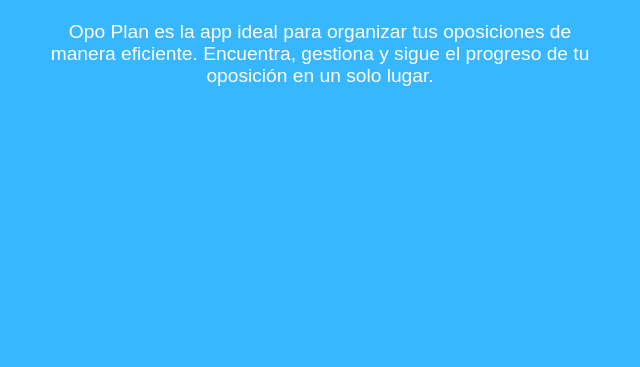
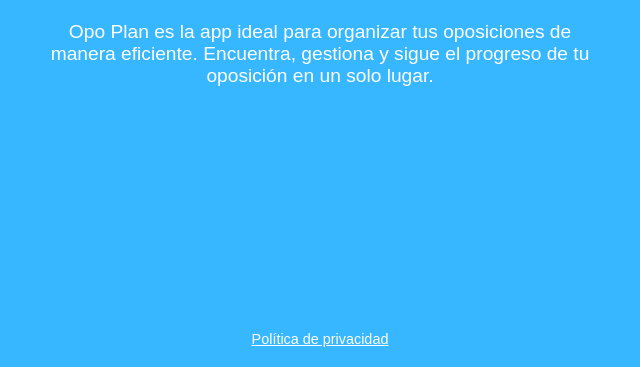
Before and after one commit to juanmigdr/gcproject.es, a plain HTML site: page index.html in a window 1280 px wide. Shown: the part 433-800 px from the top of the page, without its empty margins (320-960 px from the left). Drawn offline with Linux system fonts and the light colour scheme.

Commit message:
Update index.html to include privacy policy link

```diff
--- a/index.html
+++ b/index.html
@@ -36,6 +36,15 @@
         p {
             font-size: 1.2rem;
         }
+        .privacy-link {
+            position: absolute;
+            bottom: 20px;
+            font-size: 0.9rem;
+        }
+        .privacy-link a {
+            color: white;
+            text-decoration: underline;
+        }
     </style>
 </head>
 <body>
@@ -43,5 +52,8 @@
         <img src="icon.png" alt="Opo Plan Logo" class="logo">
         <p>Opo Plan es la app ideal para organizar tus oposiciones de manera eficiente. Encuentra, gestiona y sigue el progreso de tu oposición en un solo lugar.</p>
     </div>
+    <div class="privacy-link">
+        <a href="/privacy-policy.html">Política de privacidad</a>
+    </div>
 </body>
 </html>
```
